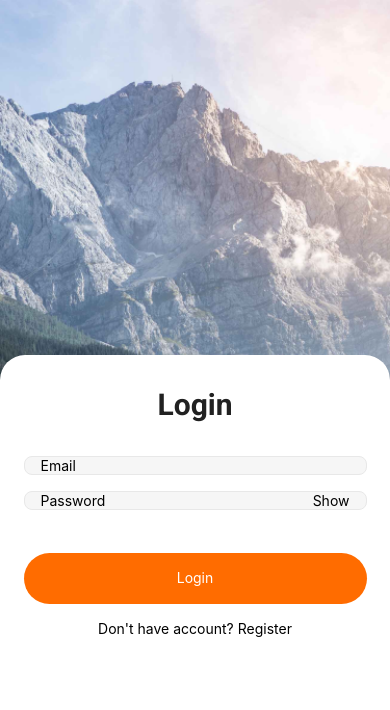
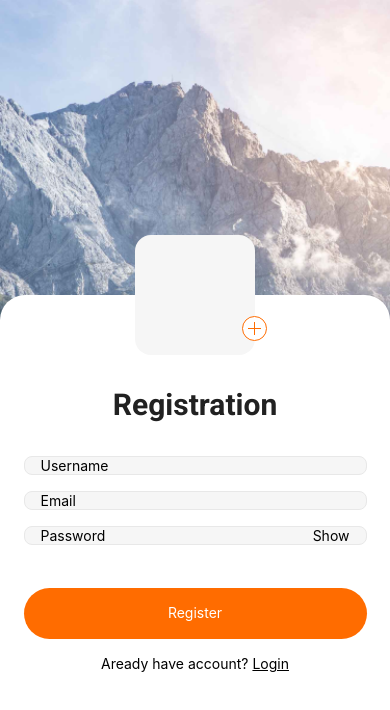
Before and after one commit to AndriyBabiy/goit-react-native-hw, a React Native app: screen / in a window 390 px wide. Shown: the top 710 px of the page. Built offline with nearby package versions, Linux system fonts and the light colour scheme.

Commit message:
2 - Fix to content displacement on keyboard open and added authorization switch logic

```diff
--- a/App.js
+++ b/App.js
@@ -8,11 +8,18 @@ import {
   Text,
   View,
 } from "react-native";
-import { StrictMode } from "react";
+import { StrictMode, useState } from "react";
 import RegistrationScreen from "./src/screens/RegistrationScreen";
 import LoginScreen from "./src/screens/LoginScreen";
 
 export default function App() {
+  const [authorizationTypeRegister, setAuthorizationTypeRegister] =
+    useState(true);
+
+  const onChangeAuthorization = () => {
+    setAuthorizationTypeRegister((prev) => !prev);
+  };
+
   const [fontsLoaded] = useFonts({
     "Roboto-Bold": require("./assets/fonts/Roboto-Bold.ttf"),
     "Roboto-Medium": require("./assets/fonts/Roboto-Medium.ttf"),
@@ -36,8 +43,11 @@ export default function App() {
           resizeMode="cover"
           style={styles.image}
         />
-        {/* <RegistrationScreen /> */}
-        <LoginScreen />
+        {authorizationTypeRegister ? (
+          <RegistrationScreen switchAuthorization={onChangeAuthorization} />
+        ) : (
+          <LoginScreen switchAuthorization={onChangeAuthorization} />
+        )}
       </ImageBackground>
     </View>
   );
--- a/src/screens/LoginScreen.js
+++ b/src/screens/LoginScreen.js
@@ -19,7 +19,7 @@ import Input from "../components/Input";
 import { colors } from "../../styles/global";
 import Button from "../components/Button";
 
-const LoginScreen = () => {
+const LoginScreen = ({ switchAuthorization }) => {
   const [data, setData] = useState({
     email: "",
     password: "",
@@ -31,8 +31,12 @@ const LoginScreen = () => {
   };
 
   const onLogin = () => {
-    console.log(data);
-    setData((prev) => ({ ...prev, email: "", password: "" }));
+    if (data.email.length > 1 && data.password.length > 1) {
+      console.log(data);
+      setData((prev) => ({ ...prev, email: "", password: "" }));
+    } else {
+      console.log("Data Missing: Please fill all fields.");
+    }
   };
 
   const showPassword = () => {
@@ -54,6 +58,7 @@ const LoginScreen = () => {
       <KeyboardAvoidingView
         style={styles.container}
         behavior={Platform.OS == "ios" ? "padding" : "height"}
+        keyboardVerticalOffset={-274 + 32}
       >
         <View style={styles.backgroundSection}>
           <View style={styles.content}>
@@ -79,8 +84,8 @@ const LoginScreen = () => {
                 </Button>
                 <View style={styles.textWithLink}>
                   <Text>Don't have account? </Text>
-                  <TouchableWithoutFeedback onPress={onLogin}>
-                    <Text>Register</Text>
+                  <TouchableWithoutFeedback onPress={switchAuthorization}>
+                    <Text style={styles.link}>Register</Text>
                   </TouchableWithoutFeedback>
                 </View>
               </View>
@@ -161,4 +166,7 @@ const styles = StyleSheet.create({
     justifyContent: "center",
     color: colors.navy_primary,
   },
+  link: {
+    textDecorationLine: "underline",
+  },
 });
--- a/src/screens/RegistrationScreen.js
+++ b/src/screens/RegistrationScreen.js
@@ -19,7 +19,7 @@ import Input from "../components/Input";
 import { colors } from "../../styles/global";
 import Button from "../components/Button";
 
-const RegistrationScreen = () => {
+const RegistrationScreen = ({ switchAuthorization }) => {
   const [data, setData] = useState({
     username: "",
     email: "",
@@ -63,6 +63,7 @@ const RegistrationScreen = () => {
       <KeyboardAvoidingView
         style={styles.container}
         behavior={Platform.OS == "ios" ? "padding" : "height"}
+        keyboardVerticalOffset={-208 + 32}
       >
         <View style={styles.backgroundSection}>
           <View style={styles.content}>
@@ -101,10 +102,8 @@ const RegistrationScreen = () => {
                 </Button>
                 <View style={styles.textWithLink}>
                   <Text>Aready have account? </Text>
-                  <TouchableWithoutFeedback
-                    onPress={() => console.log("Switch to Register Press")}
-                  >
-                    <Text>Login</Text>
+                  <TouchableWithoutFeedback onPress={switchAuthorization}>
+                    <Text style={styles.link}>Login</Text>
                   </TouchableWithoutFeedback>
                 </View>
               </View>
@@ -185,16 +184,6 @@ const styles = StyleSheet.create({
     width: "100%",
     gap: 16,
   },
-  button: {
-    width: 343,
-    height: 19 + 16 * 2,
-    paddingVertical: 16,
-    paddingHorizontal: 32,
-    alignItems: "center",
-    gap: 12,
-    borderRadius: 100,
-    backgroundColor: colors.accent_orange,
-  },
   buttonText: {
     color: colors.white,
   },
@@ -203,4 +192,7 @@ const styles = StyleSheet.create({
     justifyContent: "center",
     color: colors.navy_primary,
   },
+  link: {
+    textDecorationLine: "underline",
+  },
 });
```
